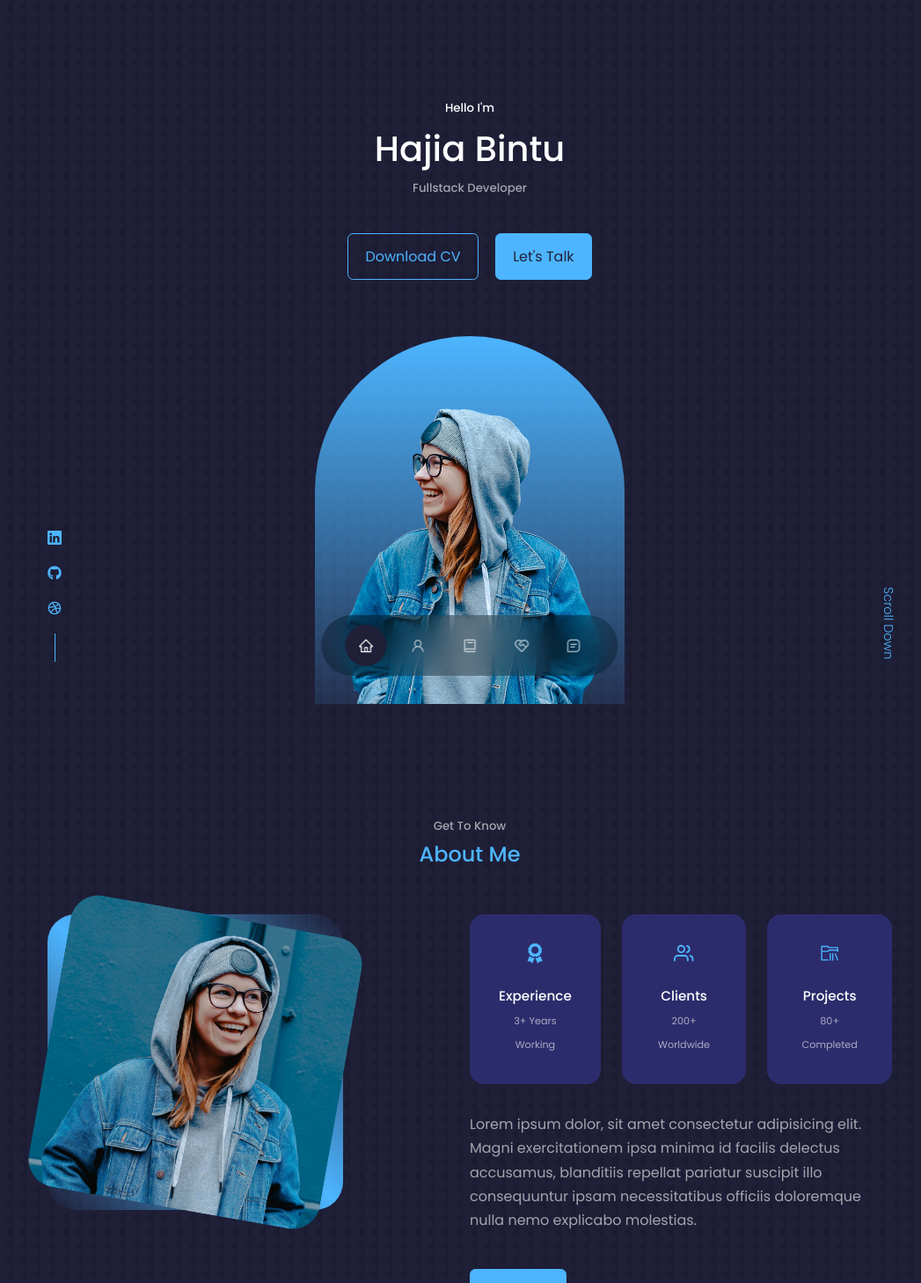
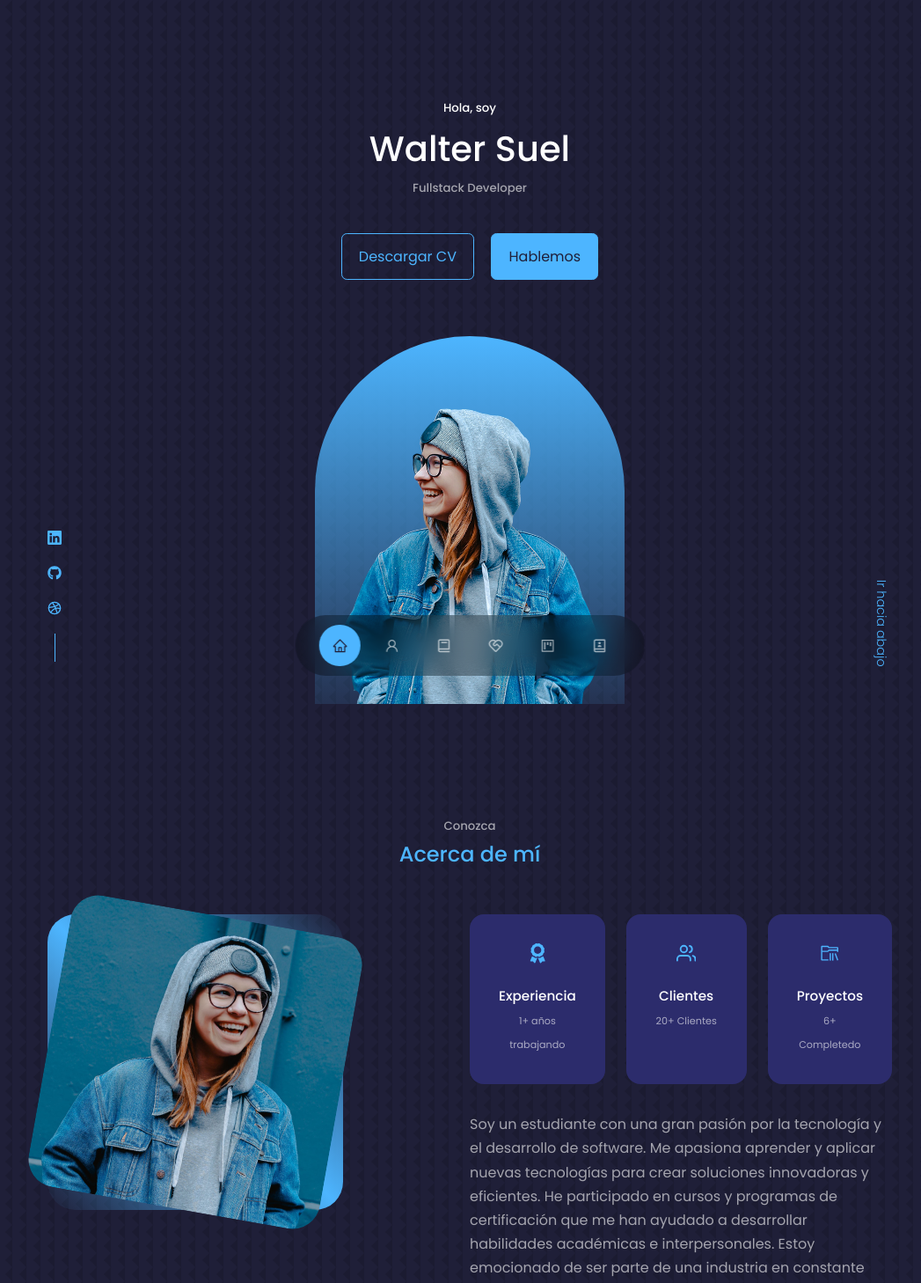
Before and after one commit to WalterNickSuelArroyo/Portfolio-Software-WalterNick, a React (Create React App) app: page / in a window 1280 px wide. Shown: the top 1458 px of the page at 88% size, without its empty margins (106-1153 px from the left). Built offline with nearby package versions, Linux system fonts and the light colour scheme.

Commit message:
Finalizacion del footer, solo falta adaptar y personalizar

```diff
--- a/src/components/about/About.jsx
+++ b/src/components/about/About.jsx
@@ -7,8 +7,8 @@
 const About = () => {
   return (
     <section id='about'>
-      <h5>Get To Know</h5>
-      <h2>About Me</h2>
+      <h5>Conozca</h5>
+      <h2>Acerca de mí</h2>
       <div className='container about__container'>
         <div className='about__me'>
           <div className='about__me-image'>
@@ -19,24 +19,24 @@
           <div className='about__cards'>
             <article className='about__card'>
               <FaAward className='about__icon' />
-              <h5>Experience</h5>
-              <small>3+ Years Working</small>
+              <h5>Experiencia</h5>
+              <small>1+ años trabajando</small>
             </article>
             <article className='about__card'>
               <FiUsers className='about__icon' />
-              <h5>Clients</h5>
-              <small>200+ Worldwide</small>
+              <h5>Clientes</h5>
+              <small>20+ Clientes</small>
             </article>
             <article className='about__card'>
               <VscFolderLibrary className='about__icon' />
-              <h5>Projects</h5>
-              <small>80+ Completed</small>
+              <h5>Proyectos</h5>
+              <small>6+ Completedo</small>
             </article>
           </div>
           <p>
-            Lorem ipsum dolor, sit amet consectetur adipisicing elit. Magni exercitationem ipsa minima id facilis delectus accusamus, blanditiis repellat pariatur suscipit illo consequuntur ipsam necessitatibus officiis doloremque nulla nemo explicabo molestias.
+          Soy un estudiante con una gran pasión por la tecnología y el desarrollo de software. Me apasiona aprender y aplicar nuevas tecnologías para crear soluciones innovadoras y eficientes. He participado en cursos y programas de certificación que me han ayudado a desarrollar habilidades académicas e interpersonales. Estoy emocionado de ser parte de una industria en constante cambio.
           </p>
-          <a href="#contact" className='btn btn-primary'>Let's Talk</a>
+          <a href="#contact" className='btn btn-primary'>Hablemos</a>
         </div>
       </div>
     </section>
--- a/src/components/footer/Footer.jsx
+++ b/src/components/footer/Footer.jsx
@@ -1,9 +1,29 @@
 import React from 'react'
 import './footer.css'
+import {FaFacebookF} from 'react-icons/fa'
+import {FiInstagram} from 'react-icons/fi'
+import {IoLogoTwitter} from 'react-icons/io'
 const Footer = () => {
   return (
-    <div>Footer</div>
+    <footer>
+      <a href="#" className='footer__logo'>EGATOR</a>
+      <ul className='permalinks'>
+        <li><a href="#">Home</a></li>
+        <li><a href="#about">About</a></li>
+        <li><a href="#experience">Experience</a></li>
+        <li><a href="#services">Services</a></li>
+        <li><a href="#portfolio">Portfolio</a></li>
+        <li><a href="#contact">Contact</a></li>
+      </ul>
+      <div className='footer__socials'>
+        <a href="https://facebook.com"><FaFacebookF /></a>
+        <a href="https://instagram.com"><FiInstagram /></a>
+        <a href="https://twitter.com"><IoLogoTwitter /></a>
+      </div>
+      <div className='footer__copyright'>
+        <small>&copy; EGATOR Tutorials. All rights reserved.</small>
+      </div>
+    </footer>
   )
 }
-
 export default Footer
--- a/src/components/footer/footer.css
+++ b/src/components/footer/footer.css
@@ -0,0 +1,56 @@
+footer {
+    background: var(--color-primary);
+    padding: 3rem 0;
+    text-align: center;
+    font-size: 0.9rem;
+    margin-top: 7rem;
+}
+footer a {
+    color: var(--color-bg);
+}
+.footer__logo {
+    font-size: 2rem;
+    font-weight: 500;
+    margin-bottom: 2rem;
+    display: inline-block;
+}
+.permalinks {
+    display: flex;
+    flex-wrap: wrap;
+    justify-content: center;
+    gap: 2rem;
+    margin: 0 auto 3rem;
+}
+.footer__socials {
+    display: flex;
+    justify-content: center;
+    gap: 1rem;
+    margin-bottom: 4rem;
+}
+.footer__socials a {
+    background: var(--color-bg);
+    color: var(--color-white);
+    padding: 0.8rem;
+    border-radius: 0.7rem;
+    display: flex;
+    border: 1px solid transparent;
+}
+.footer__socials a:hover {
+    background: transparent;
+    color: var(--color-bg);
+    border-color: var(--color-bg);
+}
+.footer__copyright {
+    margin-bottom: 4rem;
+    color: var(--color-bg);
+}
+/* =============== MEDIA QUERIES (SMALL DEVICES) ==============*/
+@media screen and (max-width: 600px) {
+    .permalinks {
+        flex-direction: column;
+        gap: 1.5rem;
+    }
+    .footer__socials {
+        margin-bottom: 2.6rem;
+    }
+}
--- a/src/components/header/CTA.jsx
+++ b/src/components/header/CTA.jsx
@@ -3,8 +3,8 @@
 const CTA = () => {
   return (
     <div className='cta'>
-        <a href={CV} download className='btn'>Download CV</a>
-        <a href="#contact" className='btn btn-primary'>Let's Talk</a>
+        <a href={CV} download className='btn'>Descargar CV</a>
+        <a href="#contact" className='btn btn-primary'>Hablemos</a>
     </div>
   )
 }
--- a/src/components/header/Header.jsx
+++ b/src/components/header/Header.jsx
@@ -7,8 +7,8 @@
   return (
     <header>
       <div className="container header__container">
-        <h5>Hello I'm</h5>
-        <h1>Hajia Bintu</h1>
+        <h5>Hola, soy</h5>
+        <h1>Walter Suel</h1>
         <h5 className="text-light">Fullstack Developer</h5>
         <CTA />
         <HeaderSocials />
@@ -16,7 +16,7 @@
         <div className='me'>
           <img src={ME} alt="me" />
         </div>
-        <a href="#contact" className='scroll__down'>Scroll Down</a>
+        <a href="#contact" className='scroll__down'>Ir hacia abajo</a>
       </div>
     </header>
   )
--- a/src/components/nav/Nav.jsx
+++ b/src/components/nav/Nav.jsx
@@ -4,7 +4,8 @@
 import {AiOutlineUser} from 'react-icons/ai'
 import {BiBook} from 'react-icons/bi'
 import {RiServiceLine} from 'react-icons/ri'
-import {BiMessageSquareDetail} from 'react-icons/bi'
+import {AiOutlineProject} from 'react-icons/ai'
+import {RiContactsBook2Line} from 'react-icons/ri'
 import { useState } from 'react'
 const Nav = () => {
   const [activeNav, setActiveNav] = useState('#')
@@ -14,7 +15,8 @@
       <a href="#about" onClick={() => setActiveNav('#about')} className= {activeNav === '#about' ? 'active' : ''}><AiOutlineUser /></a>
       <a href="#experience" onClick={() => setActiveNav('#experience')} className= {activeNav === '#experience' ? 'active' : ''}><BiBook /></a>
       <a href="#services" onClick={() => setActiveNav('#services')} className= {activeNav === '#services' ? 'active' : ''}><RiServiceLine /></a>
-      <a href="#contact" onClick={() => setActiveNav('#contact')} className= {activeNav === '#contact' ? 'active' : ''}><BiMessageSquareDetail /></a>
+      <a href="#portfolio" onClick={() => setActiveNav('#portfolio')} className= {activeNav === '#portfolio' ? 'active' : ''}><AiOutlineProject /></a>
+      <a href="#contact" onClick={() => setActiveNav('#contact')} className= {activeNav === '#contact' ? 'active' : ''}><RiContactsBook2Line /></a>
     </nav>
   )
 }
--- a/src/components/nav/nav.css
+++ b/src/components/nav/nav.css
@@ -25,6 +25,6 @@
     background: rgba(0, 0, 0, 0.3);
 }
 nav a.active {
-    background: var(--color-bg);
-    color: var(--color-white);
+    background: var(--color-primary);
+    color: var(--color-bg);
 }
```
Also changed, not shown: 12 other files (tests, documents, lock files or other folders).
